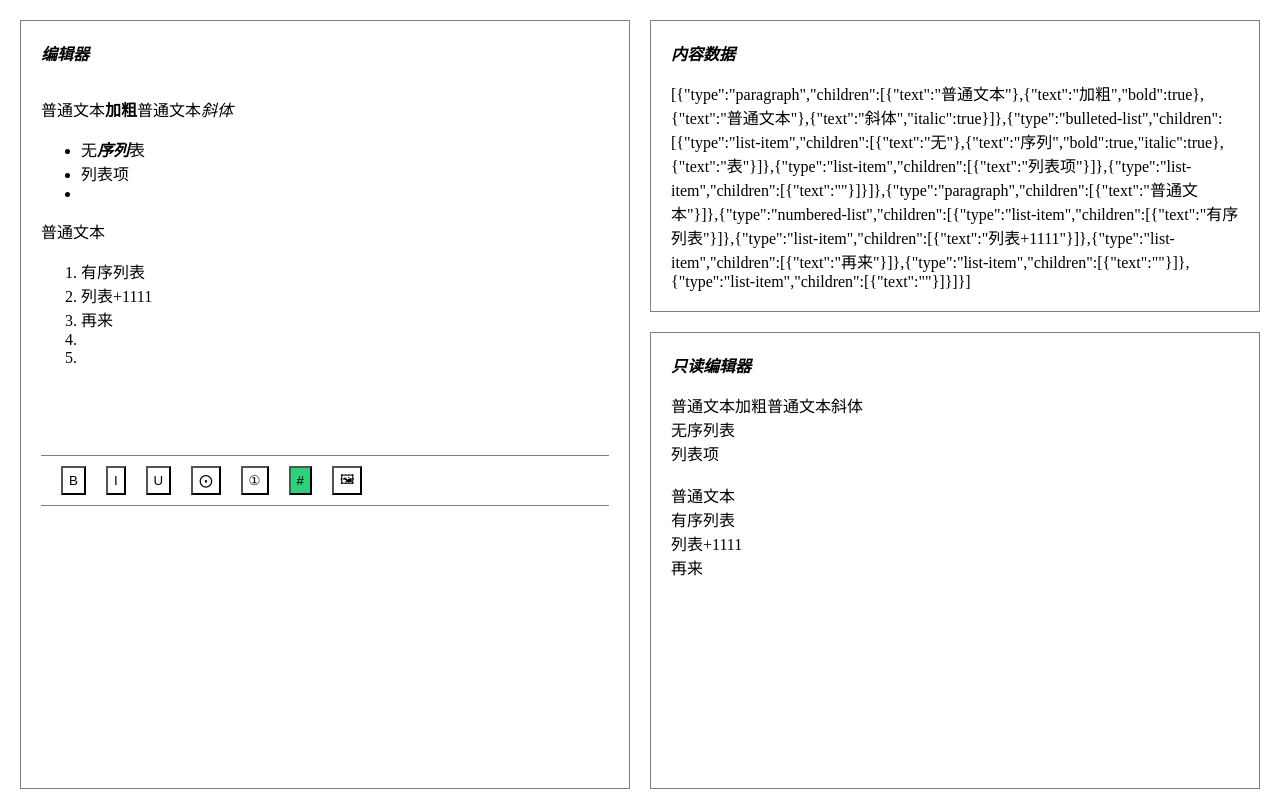
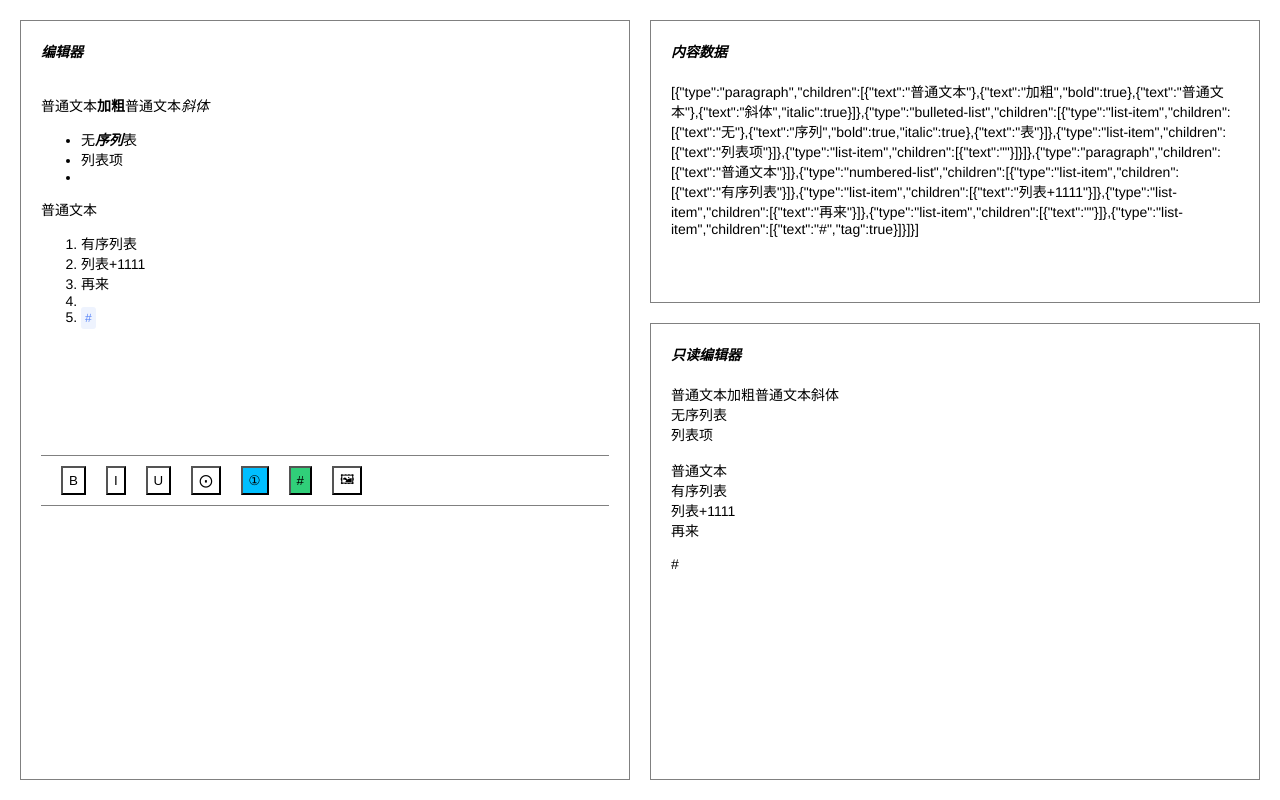
Before and after one commit to Kffhi/flomo-editor, a React (Vite) app: page / in a window 1280 px wide. Both pictures are taken after a click on the button "标签". Built offline with nearby package versions, Linux system fonts and the light colour scheme.

Commit message:
feat: 增加tag支持

```diff
--- a/src/Editor/Leaf.jsx
+++ b/src/Editor/Leaf.jsx
@@ -13,6 +13,9 @@ const Leaf = props => {
     if (leaf.underline) {
         children = <u>{children}</u>
     }
+    if (leaf.tag) {
+        children = <span className={'tagNodeWrap'}>{children}</span>
+    }
     return <span {...attributes}>{children}</span>
 }
 
--- a/src/Editor/MyEditor.jsx
+++ b/src/Editor/MyEditor.jsx
@@ -1,6 +1,6 @@
-import React, { useState, useMemo, useCallback } from 'react'
-import { createEditor } from 'slate'
-import { Slate, Editable, withReact } from 'slate-react'
+import React, { useState, useMemo, useCallback, useEffect, useRef } from 'react'
+import { createEditor, Editor } from 'slate'
+import { Slate, Editable, withReact, useSlate } from 'slate-react'
 import MyToolbar from './MyToolbar'
 import Header from '../components/Header'
 import Leaf from './Leaf'
@@ -10,9 +10,36 @@ const MyEditor = (props) => {
     const { valueChangeCB, initialValue } = props
     const [value, setValue] = useState(initialValue)
     const editor = useMemo(() => withReact(createEditor()), [])
+    const editorRef = useRef(null)
+
+    // 增加键盘事件监听
+    const addListener = () => {
+        editorRef.current.addEventListener('keydown', (event) => {
+            if (!event.isComposing) {
+                const marks = Editor.marks(editor)
+                const { tag: isTag = false } = marks
+
+                // 如果当前节点已经是tag，发现输入空格，那就变回普通节点
+                if (event.key === ' ' && isTag) {
+                    Editor.removeMark(editor, 'tag')
+                }
+
+                // 如果输入#，那就自动变成tag
+                if (event.key === '#' && !isTag) {
+                    // const tag = { text: '#', tag: true }
+                    Editor.addMark(editor, 'tag', true)
+                }
+
+            }
+        })
+    }
+
+    useEffect(() => {
+        addListener()
+    }, [])
 
     // 通知外部组件修改数据
-    const handleValueChange = (newValue) => {
+    const handleValueChange = (newValue, e, l) => {
         setValue(newValue)
         valueChangeCB(newValue)
     }
@@ -28,7 +55,7 @@ const MyEditor = (props) => {
     }, [])
 
     return (
-        <div className={'editorWrap'}>
+        <div className={'editorWrap'} ref={editorRef}>
             <Header text={'编辑器'}/>
             <Slate
                 editor={editor}
--- a/src/Editor/MyToolbar.jsx
+++ b/src/Editor/MyToolbar.jsx
@@ -10,7 +10,7 @@ const MyToolbar = () => {
             <Button title={'无序列表'} format={'bulleted-list'} content={'⨀'} type={'block'}/>
             <Button title={'有序列表'} format={'numbered-list'} content={'①'} type={'block'}/>
             <Button title={'标签'} format={'tag'} content={'#'} type={'tag'}/>
-            <Button title={'图片'} format={'pic'} content={'🖼'} type={'image'}/>
+            <Button title={'图片'} format={'image'} content={'🖼'} type={'image'}/>
         </div>
     )
 }
--- a/src/components/Button.jsx
+++ b/src/components/Button.jsx
@@ -57,15 +57,11 @@ const toggleBlock = (event, editor, format) => {
 }
 
 // 点击tag
-const toggleTag = (event, editor, format) => {
+const toggleTag = (event, editor) => {
     event.preventDefault()
-    const isActive = isMarkActive(format, editor)
-
-    if (isActive) {
-        Editor.removeMark(editor, format)
-    } else {
-        Editor.addMark(editor, format, true)
-    }
+    const tag = { text: '#', tag: true }
+    // TODO: show tagSelect
+    editor.insertNode(tag)
 }
 
 // 点击加入图片
@@ -73,9 +69,9 @@ const toggleImg = (event, editor, format) => {
     event.preventDefault()
     // 实际这里应该是先调用upload然后拿到返回的文件地址
     // 或者用生成的blob临时展示且占位，最终提交的时候图片再单独上传然后替换掉记录中的占位地址
-    const URL = "https://www.kffhi.com/public/images/end/logo.jpg"
+    const URL = 'https://www.kffhi.com/public/images/end/logo.jpg'
     const text = { text: '图片描述' }
-    const image = { type: 'image', url: URL, children: [text] }
+    const image = { type: format, url: URL, children: [text] }
     Transforms.insertNodes(editor, image)
 }
 
--- a/src/components/Readonly.jsx
+++ b/src/components/Readonly.jsx
@@ -5,7 +5,7 @@ import React, { useMemo } from 'react'
 
 const Readonly = ({ editorData }) => {
     const editor = useMemo(() => withReact(createEditor()), [])
-    console.log('props change, but not reRendering', editorData)
+    // console.log('props change, but not reRendering', editorData)
     return (
         <div>
             <Header text={'只读编辑器'}/>
--- a/src/index.css
+++ b/src/index.css
@@ -23,6 +23,8 @@ div {
     padding: 20px;
     max-width: 48vw;
     word-break: break-word;
+    font-size: 14px;
+    font-family: 'DIN-Regular', 'PingFang SC', Helvetica, Arial, sans-serif;
 }
 
 .main {
@@ -98,6 +100,15 @@ div {
     color: #333;
 }
 
+.tagNodeWrap {
+    color: #5783f7;
+    cursor: pointer;
+    background-color: #eef3fe;
+    padding: 4px;
+    font-size: 12px;
+    border-radius: 3px;
+}
+
 .toolbarWrap {
     width: 100%;
     height: 50px;
```
